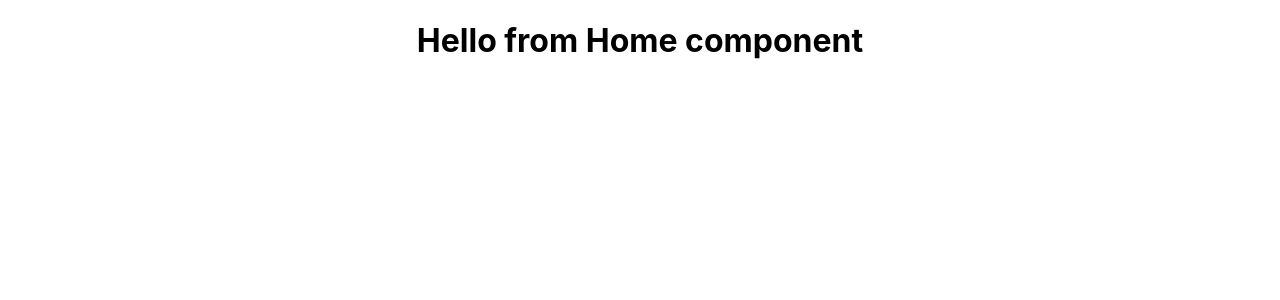
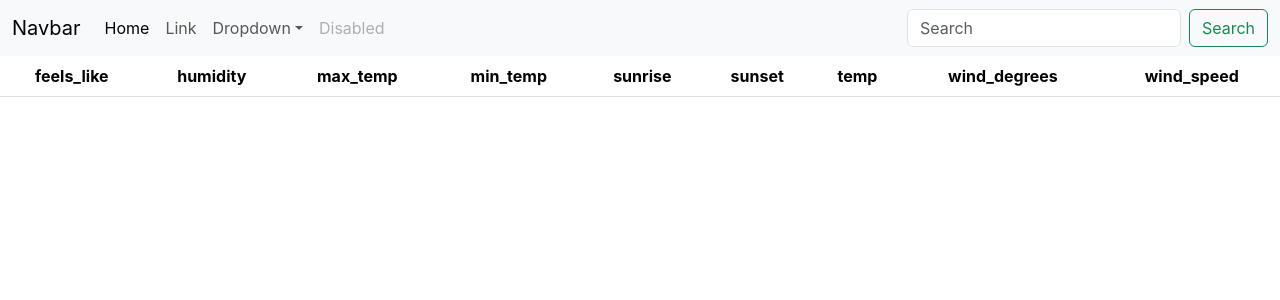
Before and after one commit to Hemant-cs/demo-react-app, a React (Create React App) app: page / in a window 1280 px wide. Shown: the top 300 px of the page. Built offline with nearby package versions, Linux system fonts and the light colour scheme; no server answers.

Commit message:
created NavBar and Table

```diff
--- a/public/index.html
+++ b/public/index.html
@@ -1,14 +1,12 @@
 <!DOCTYPE html>
 <html lang="en">
+
 <head>
   <meta charset="utf-8" />
   <link rel="icon" href="%PUBLIC_URL%/favicon.ico" />
   <meta name="viewport" content="width=device-width, initial-scale=1" />
   <meta name="theme-color" content="#000000" />
-    <meta
-      name="description"
-      content="Web site created using create-react-app"
-    />
+  <meta name="description" content="Web site created using create-react-app" />
   <link rel="apple-touch-icon" href="%PUBLIC_URL%/logo192.png" />
   <!--
       manifest.json provides metadata used when your web app is installed on a
@@ -24,11 +22,17 @@
       work correctly both with client-side routing and a non-root public URL.
       Learn how to configure a non-root public URL by running `npm run build`.
     -->
-    <title>React App</title>
+  <link href="https://cdn.jsdelivr.net/npm/bootstrap@5.3.0-alpha1/dist/css/bootstrap.min.css" rel="stylesheet"
+    integrity="sha384-GLhlTQ8iRABdZLl6O3oVMWSktQOp6b7In1Zl3/Jr59b6EGGoI1aFkw7cmDA6j6gD" crossorigin="anonymous">
+  <title>Weather Finder</title>
 </head>
+
 <body>
   <noscript>You need to enable JavaScript to run this app.</noscript>
   <div id="root"></div>
+  <script src="https://cdn.jsdelivr.net/npm/bootstrap@5.3.0-alpha1/dist/js/bootstrap.bundle.min.js"
+    integrity="sha384-w76AqPfDkMBDXo30jS1Sgez6pr3x5MlQ1ZAGC+nuZB+EYdgRZgiwxhTBTkF7CXvN"
+    crossorigin="anonymous"></script>
   <!--
       This HTML file is a template.
       If you open it directly in the browser, you will see an empty page.
@@ -40,4 +44,5 @@
       To create a production bundle, use `npm run build` or `yarn build`.
     -->
 </body>
+
 </html>
--- a/src/App.js
+++ b/src/App.js
@@ -1,5 +1,5 @@
 import './App.css';
-import HomePresentation from './Home/HomePresentation';
+import HomePresentation from './Pages/Home/HomePresentation';
 
 function App() {
   return (
--- a/src/Home/HomePresentation.js
+++ /dev/null
@@ -1,28 +0,0 @@
-import React, { useEffect, useState } from "react";
-
-function HomePresentation (){
-    const [weatherDetails, setWeatherDetails] = useState([])
-
-      useEffect(()=>{
-        const options = {
-            method: 'GET',
-            headers: {
-              'X-RapidAPI-Key': '8582f8c616mshd7cfff93a8b0d34p136267jsn27c0b8fdb9be',
-              'X-RapidAPI-Host': 'weather-by-api-ninjas.p.rapidapi.com'
-            }
-          };
-        fetch('https://weather-by-api-ninjas.p.rapidapi.com/v1/weather?city=indore', options)
-        .then(response => response.json())
-        .then(response => setWeatherDetails(response))
-        .catch(err => console.error(err));
-      },[])
-
-
-    return(
-        <>
-        <h1>Hello from Home component</h1>
-        </>
-    )
-}
-
-export default HomePresentation;
--- /dev/null
+++ b/src/Pages/Home/HomePresentation.js
@@ -0,0 +1,32 @@
+import React, { useEffect, useState } from "react";
+import Table from "../../components/Table/Table";
+import NavBar from "../../components/NavBar/NavBar";
+
+function HomePresentation() {
+    const [weatherDetails, setWeatherDetails] = useState([])
+
+    useEffect(() => {
+        const options = {
+            method: 'GET',
+            headers: {
+                'X-RapidAPI-Key': '8582f8c616mshd7cfff93a8b0d34p136267jsn27c0b8fdb9be',
+                'X-RapidAPI-Host': 'weather-by-api-ninjas.p.rapidapi.com'
+            }
+        };
+        fetch('https://weather-by-api-ninjas.p.rapidapi.com/v1/weather?city=indore', options)
+            .then(response => response.json())
+            .then(response => setWeatherDetails(response))
+            .catch(err => console.error(err));
+    }, [])
+
+
+    return (
+        <>
+        {console.log(typeof weatherDetails ,'home')}
+        <NavBar />
+        <Table weatherDetails = {weatherDetails}/>
+        </>
+    )
+}
+
+export default HomePresentation;
--- /dev/null
+++ b/src/components/NavBar/NavBar.js
@@ -0,0 +1,46 @@
+import React from "react";
+
+const NavBar = () => {
+    return (
+        <>
+            <nav className="navbar navbar-expand-lg bg-body-tertiary">
+                <div className="container-fluid">
+                    <a className="navbar-brand" href="#">Navbar</a>
+                    <button className="navbar-toggler" type="button" data-bs-toggle="collapse" data-bs-target="#navbarSupportedContent" aria-controls="navbarSupportedContent" aria-expanded="false" aria-label="Toggle navigation">
+                        <span className="navbar-toggler-icon"></span>
+                    </button>
+                    <div className="collapse navbar-collapse" id="navbarSupportedContent">
+                        <ul className="navbar-nav me-auto mb-2 mb-lg-0">
+                            <li className="nav-item">
+                                <a className="nav-link active" aria-current="page" href="#">Home</a>
+                            </li>
+                            <li className="nav-item">
+                                <a className="nav-link" href="#">Link</a>
+                            </li>
+                            <li className="nav-item dropdown">
+                                <a className="nav-link dropdown-toggle" href="#" role="button" data-bs-toggle="dropdown" aria-expanded="false">
+                                    Dropdown
+                                </a>
+                                <ul className="dropdown-menu">
+                                    <li><a className="dropdown-item" href="#">Action</a></li>
+                                    <li><a className="dropdown-item" href="#">Another action</a></li>
+                                    <li><hr className="dropdown-divider" /></li>
+                                    <li><a className="dropdown-item" href="#">Something else here</a></li>
+                                </ul>
+                            </li>
+                            <li className="nav-item">
+                                <a className="nav-link disabled">Disabled</a>
+                            </li>
+                        </ul>
+                        <form className="d-flex" role="search">
+                            <input className="form-control me-2" type="search" placeholder="Search" aria-label="Search" />
+                            <button className="btn btn-outline-success" type="submit">Search</button>
+                        </form>
+                    </div>
+                </div>
+            </nav>
+        </>
+    )
+}
+
+export default NavBar;
--- /dev/null
+++ b/src/components/Table/Table.js
@@ -0,0 +1,30 @@
+import React from "react";
+
+const Table = (props) => {
+    return (
+        <>
+            <table className="table">
+                <thead>
+                    <tr>
+                        <th scope="col">feels_like</th>
+                        <th scope="col">humidity</th>
+                        <th scope="col">max_temp</th>
+                        <th scope="col">min_temp</th>
+                        <th scope="col">sunrise</th>
+                        <th scope="col">sunset</th>
+                        <th scope="col">temp</th>
+                        <th scope="col">wind_degrees</th>
+                        <th scope="col">wind_speed</th>
+                    </tr>
+                </thead>
+                <tbody>
+                    <tr>
+                        {props.weatherDetails ? console.log(props.weatherDetails.feels_like):null}
+                    </tr>
+                </tbody>
+            </table>
+        </>
+    )
+}
+
+export default Table;
```
Lines whose indentation alone changed are shown as unchanged.
